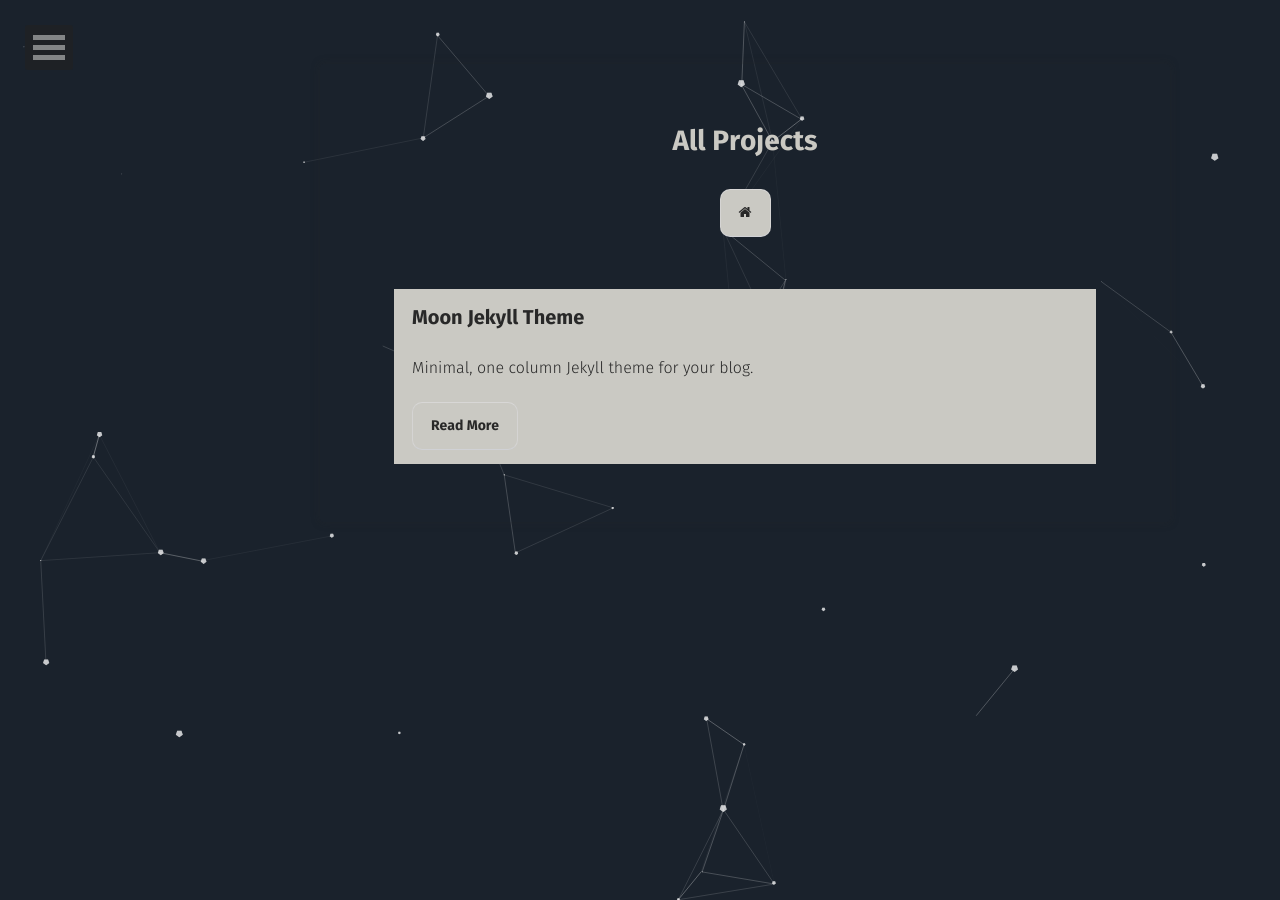
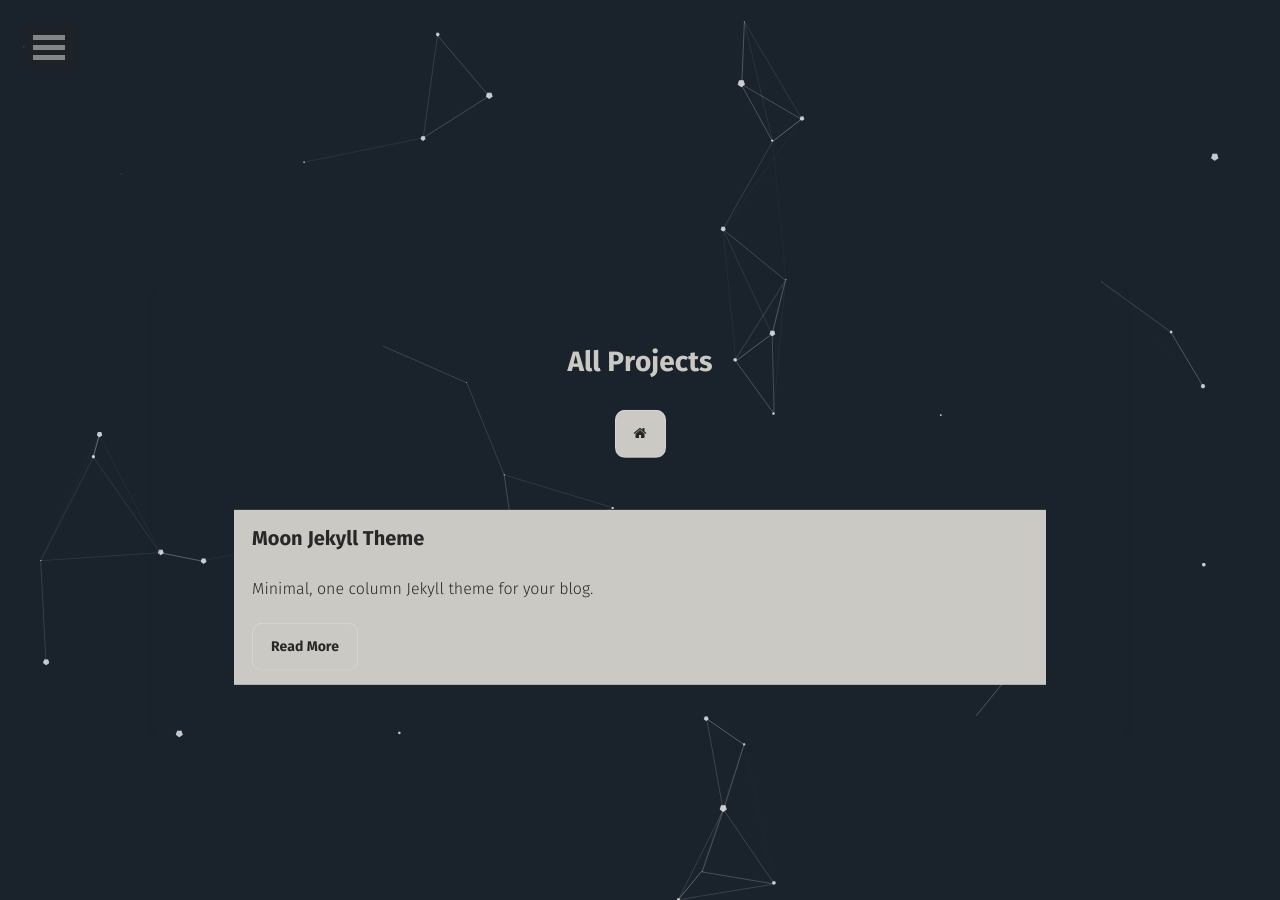
Before and after one commit to tumaianhdo/tumaianhdo.github.io, a Jekyll site: the page built from projects/index.md, in a window 1280 px wide. Built offline with Jekyll 4.4.1, drawn with Linux system fonts in a browser that asks for light colours; some web fonts are replaced.

Commit message:
Center resume in small screen

```diff
--- a/_config.yml
+++ b/_config.yml
@@ -1,7 +1,7 @@
 # Site
 title:              'Tu Mai Anh Do'
 bio:                'Ph.D. Candidate in Computer Science'
-university:         'University of Southern California, Los Angeles, California, US'
+university:         'University of Southern California, Los Angeles, California, USA'
 description:        "Tu Mai Anh Do is a Ph.D. Candidate at the University of Southern Californa"
 reading_time:       true
 words_per_minute:   200
--- a/_sass/site.scss
+++ b/_sass/site.scss
@@ -108,18 +108,23 @@ body {
 .wrapper {
 	width: 75%;
 	position: absolute;
-	max-width: 850px;
-	margin: 4rem 25%;
+	/*max-width: 850px;*/
+	top: 50%;
+	left: 50%;
+	transform: translate(-50%, -50%);
+	margin: 4rem 12.5%;
 	background: $container;
 	opacity: 0.6;
 	color: $color_wrapper;
 	padding: 2em;
 	border-radius: 3px;
 	box-shadow: 0 0 10px 0 rgba($color_shark,0.3);
-	@include transition(.5s);
+	@include center-block();
+	/*@include transition(.5s);*/
 	@media #{$small} {
 		width: 90%;
-		padding: 2em 0;
+		/*margin: 1rem 5%;*/
+		/*padding: 2em 0;*/
 	    box-shadow: none;
 	}
 }
```
